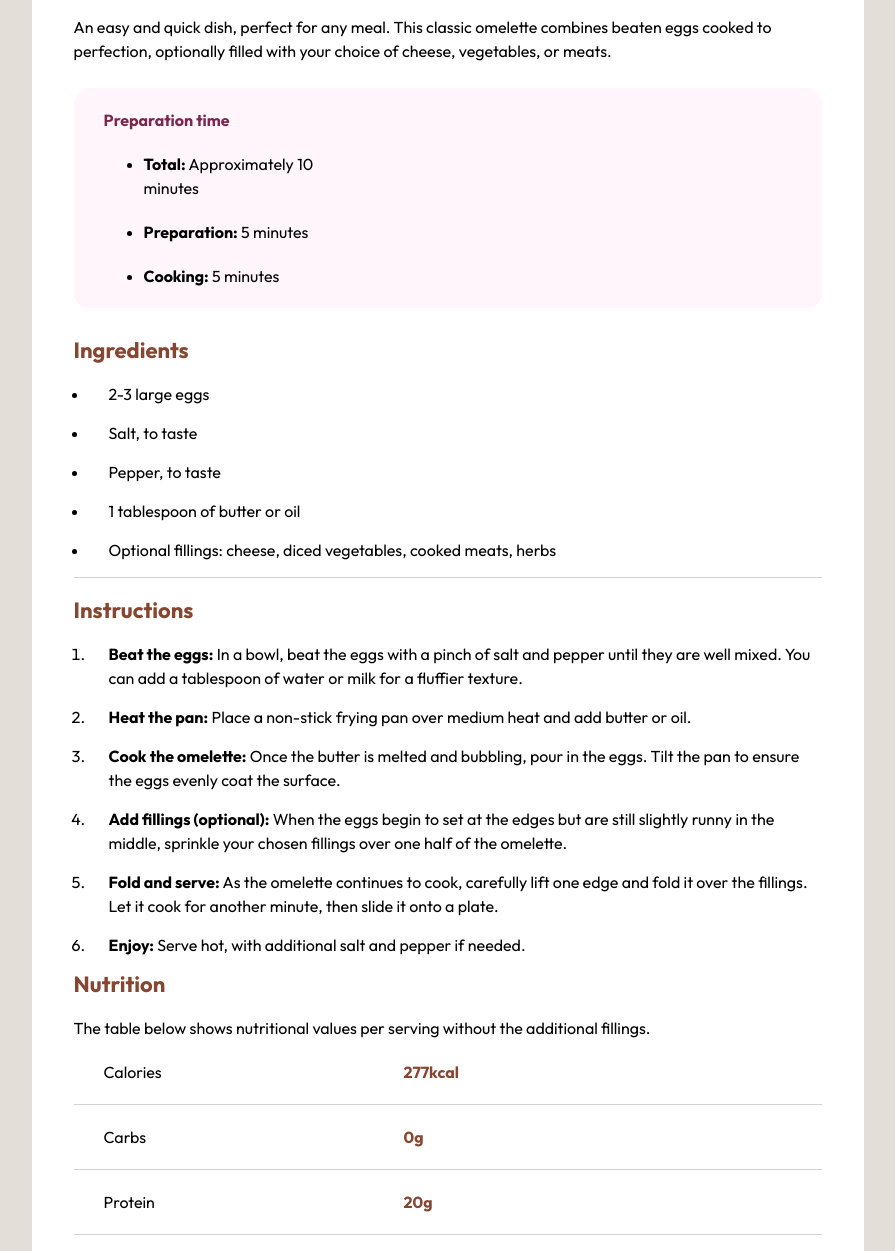
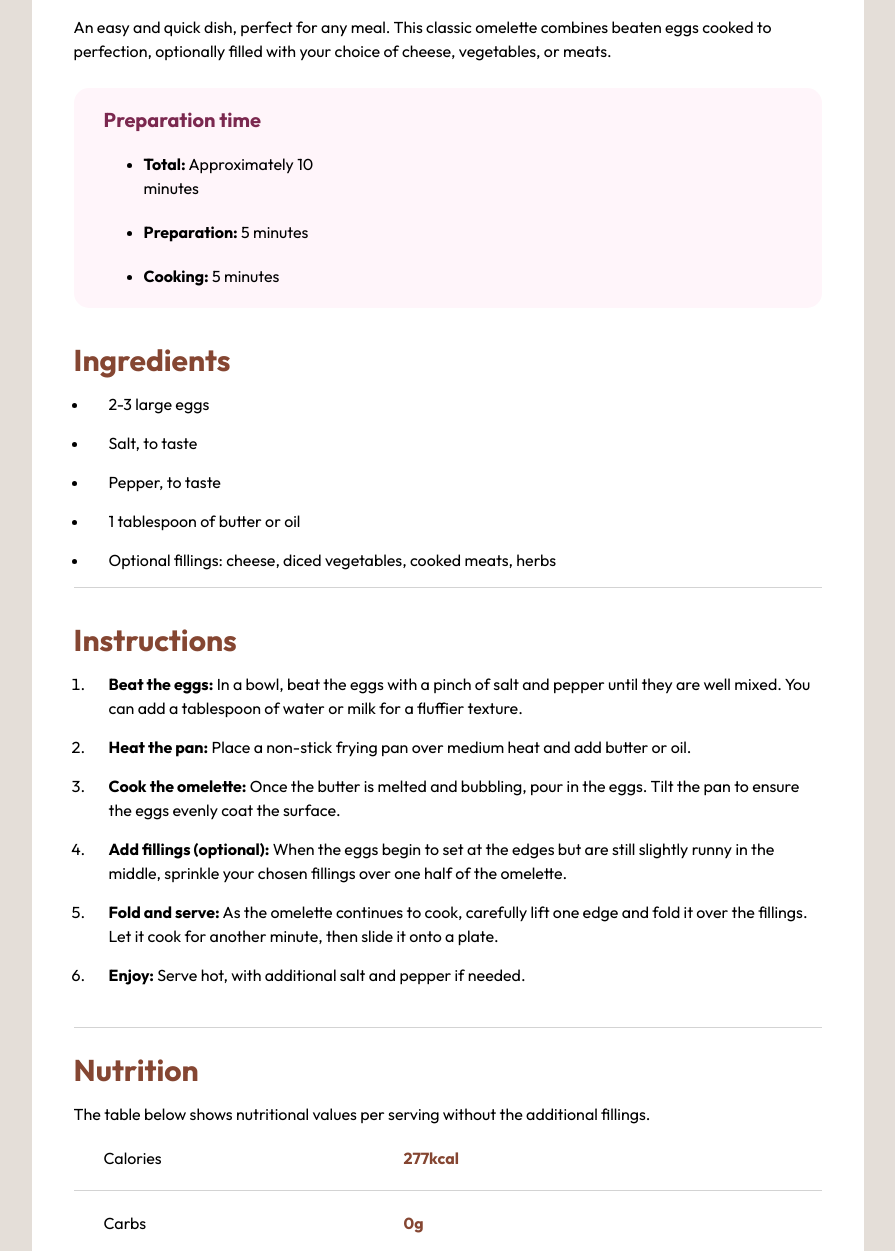
Before and after one commit to Davidooo33/CSS-HTML-projects, a plain HTML site: page recipe-page-main/index.html in a window 1280 px wide. Shown: the part 529-1780 px from the top of the page, without its empty margins (192-1087 px from the left). Drawn offline with Linux system fonts and the light colour scheme.

Commit message:
Update app.css

```diff
--- a/recipe-page-main/app.css
+++ b/recipe-page-main/app.css
@@ -24,11 +24,11 @@ h1 {
 }
 
 h2 {
-    font-size: 2.2rem;
+    font-size: 3rem;
     color: hsl(14, 45%, 36%);
 }
 
-h4 {
+h3 {
     font-size: 2rem;
 }
 
@@ -39,7 +39,6 @@ span {
 .main-container {
    background-color: hsl(0, 0%, 100%);
    padding-bottom: 3rem;
-
 }
 
 .header-img {
@@ -63,7 +62,7 @@ span {
 .prep-container {
     background-color: hsl(330, 100%, 98%);
     border-radius: 15px;
-    margin-bottom: 3rem;
+    margin-bottom: 4rem;
 }
 
 .text-container-prep {
@@ -86,11 +85,17 @@ span {
 .ingredients {
     width: 100%;
     border-bottom: 0.25px solid lightgray;
-    margin-bottom: 2rem;
+    margin-bottom: 4rem;
 }
 
 .list-header {
     margin-bottom: 2rem;
+}
+
+.with-border {
+    margin-top: 4rem;
+    padding-top: 3rem;
+    border-top: 0.25px solid lightgray;
 }
 
 .list-outer {
@@ -133,22 +138,21 @@ span {
     margin-block: 9rem;
     padding-block: 3rem;
     border-radius: 2.5rem;
-}
+    }
 .header-img {
     display: block;
     width: 90%;
     margin-inline: auto;
     border-radius: 1rem;
-}
+    }
 
 .text-container-main {
     width: 90%;
-}
+    }
 
 .left-side {
     padding-left: 30px;
     padding-block: 2rem;
     width: 25rem;
+    }
 }
-
-}
```
